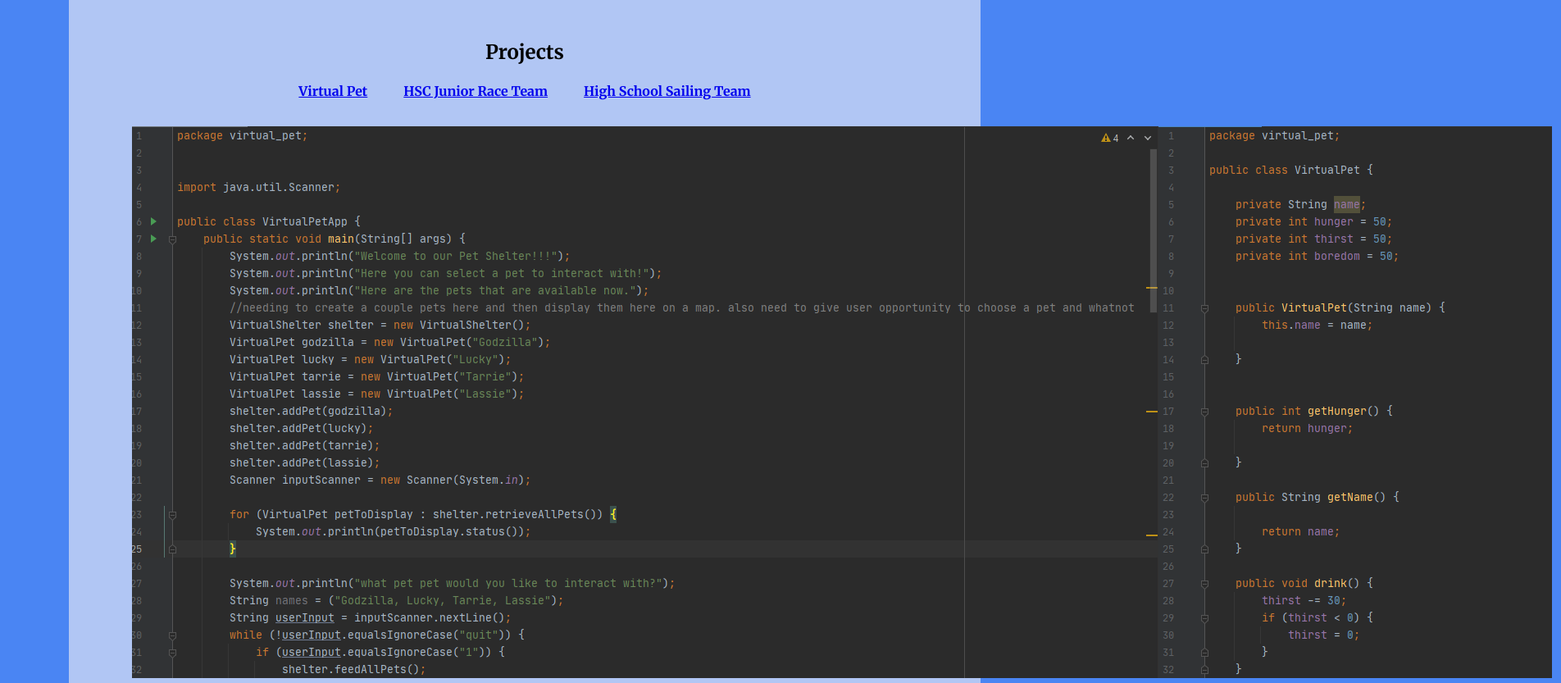
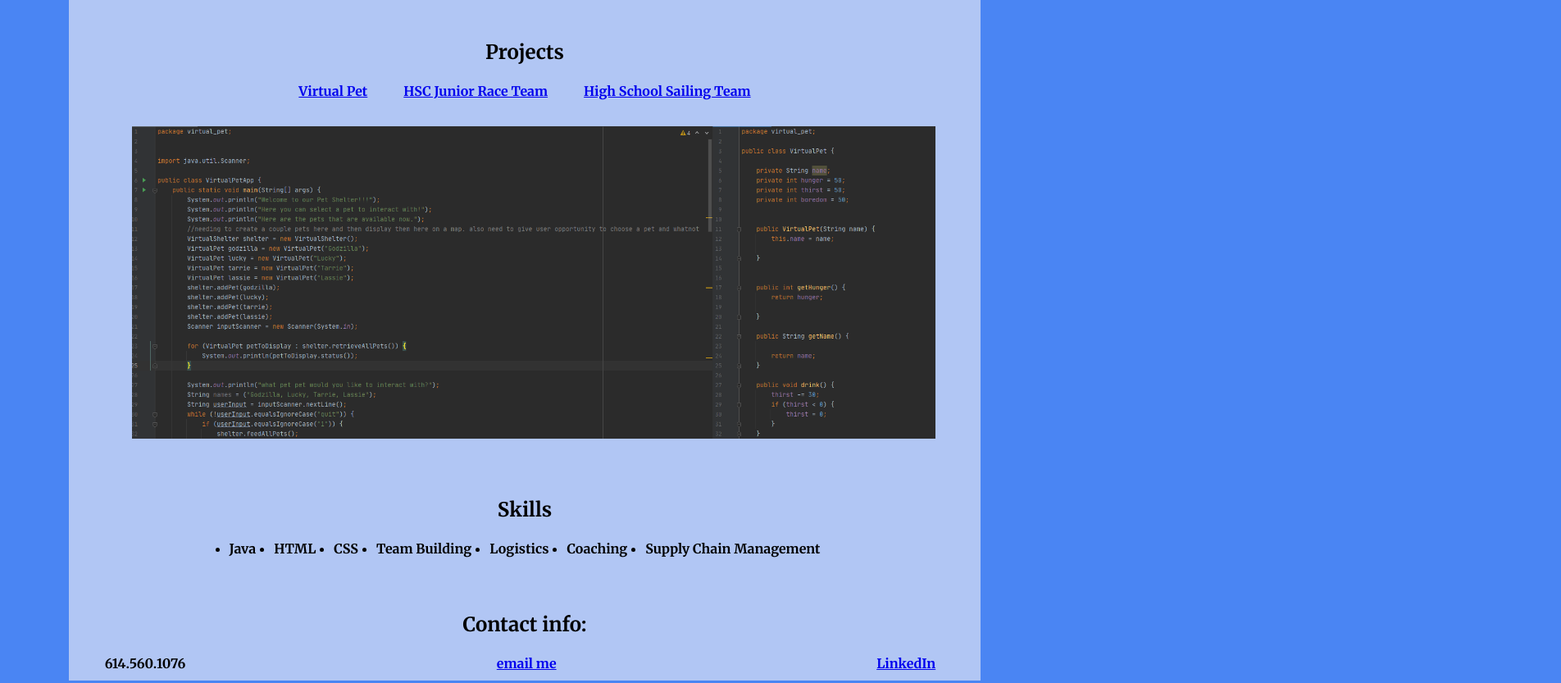
Before and after one commit to SailorDave17/SailorDave17.github.io, a plain HTML site: page index.html in a window 1280 px wide. Shown: the part 927-1760 px from the top of the page at 82% size, 1904 px wide, since content can reach past the window. Drawn offline with Linux system fonts and the light colour scheme.

Commit message:
fixed screenshot scaling

```diff
--- a/CSS/layout.css
+++ b/CSS/layout.css
@@ -74,11 +74,10 @@ nav {
     margin-top: 37x;
 }
 
-
-/* img {
+img {
     max-width: 100%;
     height: auto;
-} */
+}
 
 .dave-picture {
     display: flex;
```
